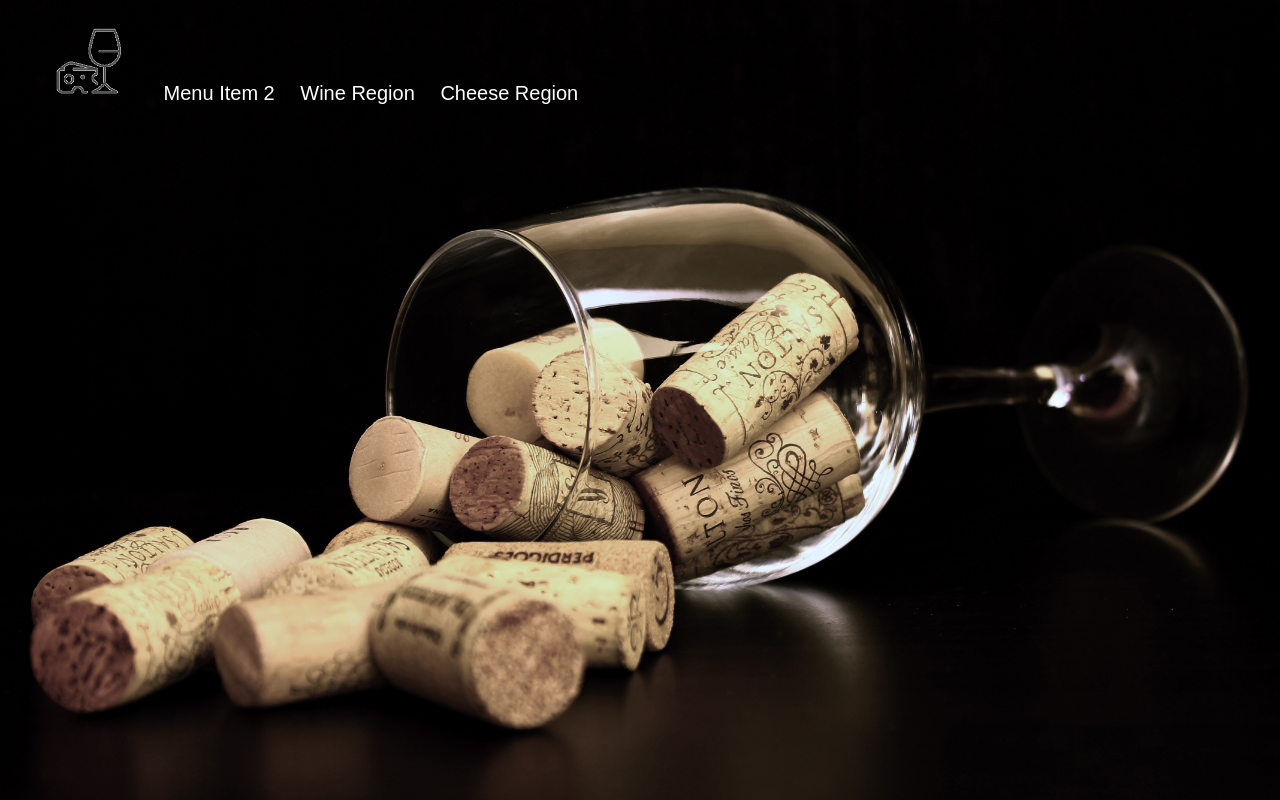
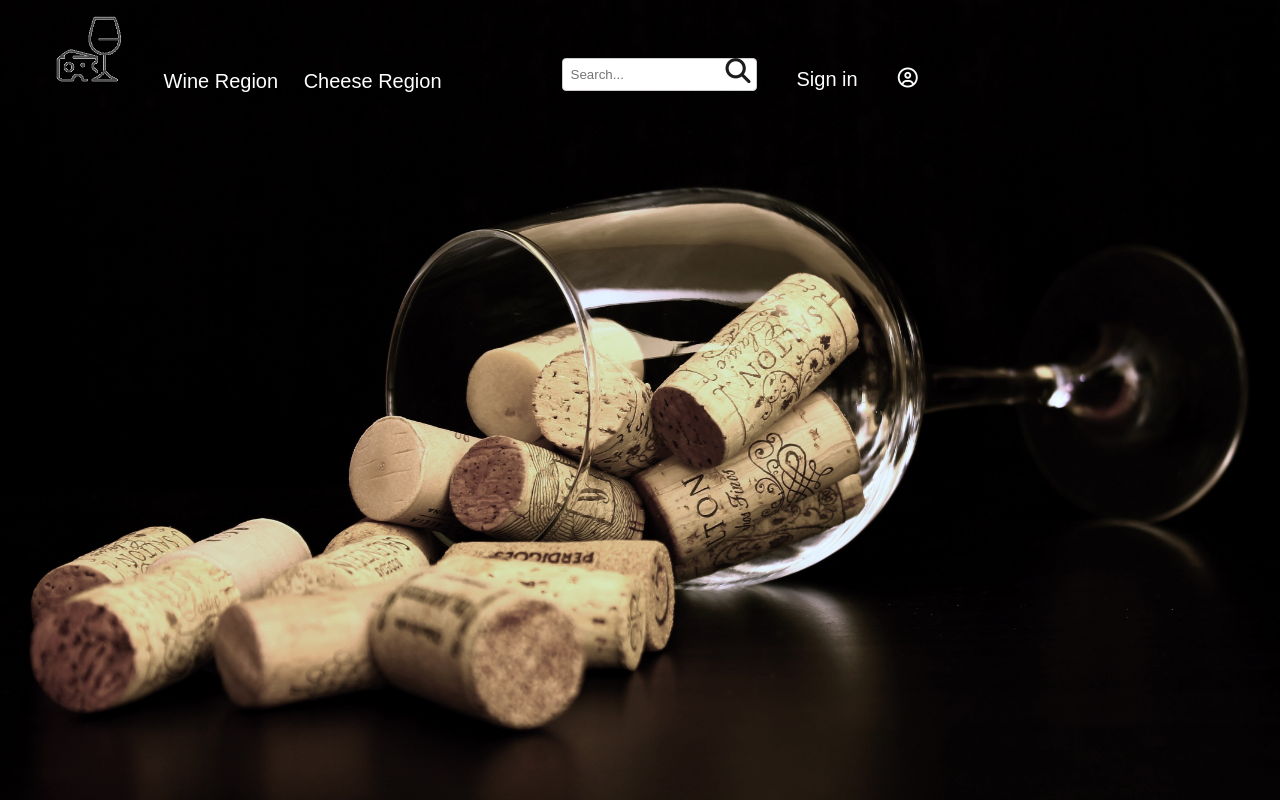
Before and after one commit to ferlui32/firstProject, a website: page index.html in a window 1280 px wide. Drawn offline with Linux system fonts and the light colour scheme.

Commit message:
added menu bar

```diff
--- a/index.html
+++ b/index.html
@@ -3,6 +3,7 @@
 <head>
     <meta charset="UTF-8">
     <meta http-equiv="X-UA-Compatible" content="IE=edge">
+    <script src="https://kit.fontawesome.com/b789b19019.js" crossorigin="anonymous"></script>
     <meta name="viewport" content="width=device-width, initial-scale=1.0">
     <link rel="stylesheet" href="style.css">
     <title>Document</title>
@@ -11,18 +12,39 @@
     <nav class="navBar">
         <ul class="menu">
           <li><img src="images/wine-cheese.png" alt="Logo"></li>
-            <li>Menu Item 2</li>
             <li>Wine Region
               <div class="text-block">
-                <p>Portugal is a country known for producing high-quality wine, with a long and rich history of winemaking dating back to ancient times. Portuguese wine is known for its diversity, with a wide range of grape varieties and wine styles, each with its own unique flavor and character.</p>
+                <p>Portugal is a country known for producing high-quality
+                wine, with a long and rich history of winemaking
+                dating back to ancient times. Portuguese wine is
+                for its diversity, with a wide range of grape
+                varieties and wine styles, each with its own unique
+                flavor and character.</p>
               </div>
             </li>
             <li>Cheese Region
               <div class="text-cheese">
-                <p>Portugal has a long history of cheese-making, and there are many different types of cheeses produced throughout the country. Portuguese cheese is often eaten on its own, as a snack or appetizer, or used as an ingredient in traditional Portuguese dishes. It is also commonly paired with wine, particularly the famous Portuguese wine, port.</p>
+                <p>Portugal has a long history of cheese-making,
+                  and there are many different types of cheeses produced
+                  throughout the country. Portuguese cheese is often
+                  eaten on its own, as a snack or appetizer, or used as
+                  an ingredient in traditional Portuguese dishes.
+                  It is also commonly paired with wine, particularly the
+                  famous Portuguese wine, port.</p>
               </div>
             </li>
-          </ul>
+
+        </ul>
+        <div class="searchSignin">
+          <form action="#" method="get">
+            <label for="search"></label>
+            <input type="text" id="search" name="search" placeholder="Search...">
+            <button type="submit"><i class="fa fa-search"></i></button>
+          </form>
+          <p>Sign in</p>
+          <i class="fa-regular fa-circle-user"></i>
+        </div>
+
         </nav>
 
 
--- a/style.css
+++ b/style.css
@@ -1,10 +1,18 @@
 
 .navBar{
+  display: inline-flex;
+  justify-content: flex-start;
   color: white;
   font-family: Arial, Helvetica, sans-serif;
   font-size: 20px;
+  width: 100%;
 
 }
+
+.menu{
+  margin: 0px;
+}
+
 .menu img {
   height: 80px;
   width: auto;
@@ -38,8 +46,46 @@
   display: block;
 }
 
+/* search button */
 
-  select {
+.searchSignin form {
+  position: relative;
+  display: inline-block;
+  margin-top: 50px;
+}
+
+input[type="text"] {
+  padding: 8px;
+  border: 1px solid #ccc;
+  border-radius: 4px;
+}
+
+button[type="submit"] {
+  position: absolute;
+  top: 0;
+  right: 0;
+  background-color: transparent;
+  border: none;
+  outline: none;
+  cursor: pointer;
+}
+
+.fa-search {
+  font-size: 25px;
+  color: rgb(29, 28, 28);
+}
+
+.searchSignin{
+  display: flex;
+  justify-content: space-around;
+  margin-left: 100px;
+}
+
+.searchSignin p, .fa-regular {
+  margin-top: 60px;
+  padding-left: 40px;
+}
+  /* select {
     font-size: 16px;
     padding: 8px;
     border: 1px solid #ccc;
@@ -49,7 +95,7 @@
 
   option {
     font-size: 16px;
-  }
+  } */
 
   body {
     background-image: url("images/pexels-pixabay-36741.jpg");
@@ -59,9 +105,9 @@
     height: auto;
   }
 
-  div h1 {
+  /* div h1 {
     margin-top: 50px;
     font-family: Arial, Helvetica, sans-serif;
     font-size: 5rem;
     color: white
-  }
+  } */
```
